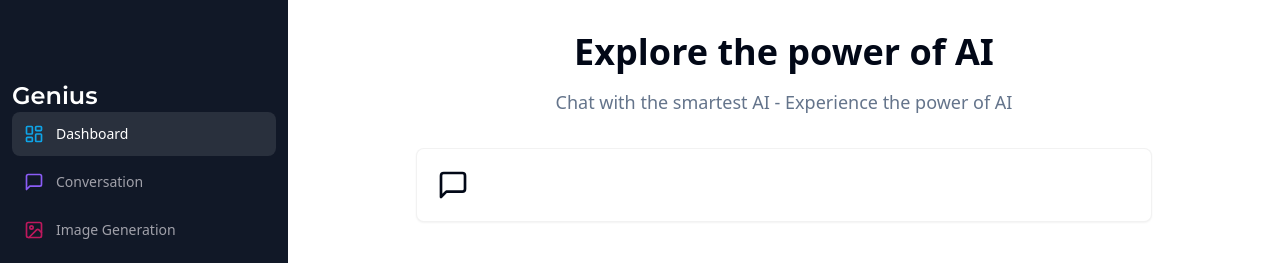
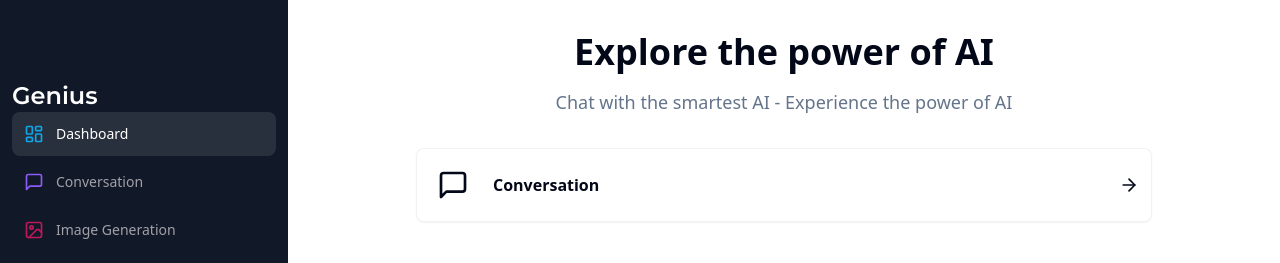
Before and after one commit to d-ngnr/ai-saas, a Next.js app: page /dashboard in a window 1280 px wide. Shown: the top 263 px of the page. Built offline with nearby package versions, Linux system fonts and the light colour scheme.

Commit message:
Wrap the conversation section

```diff
--- a/app/(dashboard)/(routes)/dashboard/page.tsx
+++ b/app/(dashboard)/(routes)/dashboard/page.tsx
@@ -2,7 +2,7 @@
 
 import { Card } from "@/components/ui/card";
 import { cn } from "@/lib/utils";
-import { MessageSquare } from "lucide-react";
+import { ArrowRight, MessageSquare } from "lucide-react";
 
 const tools = [
   {
@@ -34,6 +34,10 @@ export default function DashboardPage() {
               <div className={cn("p-2 w-fit rounder-md", tool.bgColor)}>
                 <tool.icon className={cn("w-8 h-8", tool.color)} />
               </div>
+              <div className="font-semibold">{tool.label}</div>
+            </div>
+            <div>
+              <ArrowRight className="w-5 h-5" />
             </div>
           </Card>
         ))}
```
